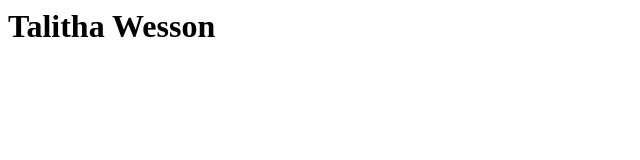
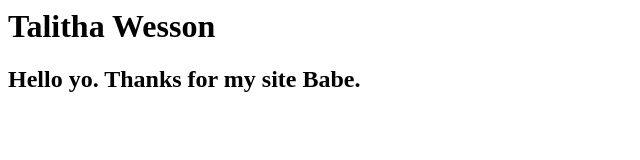
Before and after one commit to talithawesson/talithawesson.github.io, a plain HTML site: page index.html in a window 1280 px wide. Shown: the whole page, without its empty margins (0-640 px from the left). Drawn offline with Linux system fonts and the light colour scheme.

Commit message:
Just fooling around (#1)

```diff
--- a/index.html
+++ b/index.html
@@ -7,5 +7,6 @@
 </head>
 <body>
     <h1>Talitha Wesson</h1>
+    <h2>Hello yo. Thanks for my site Babe.</h2>
 </body>
 </html>
```
